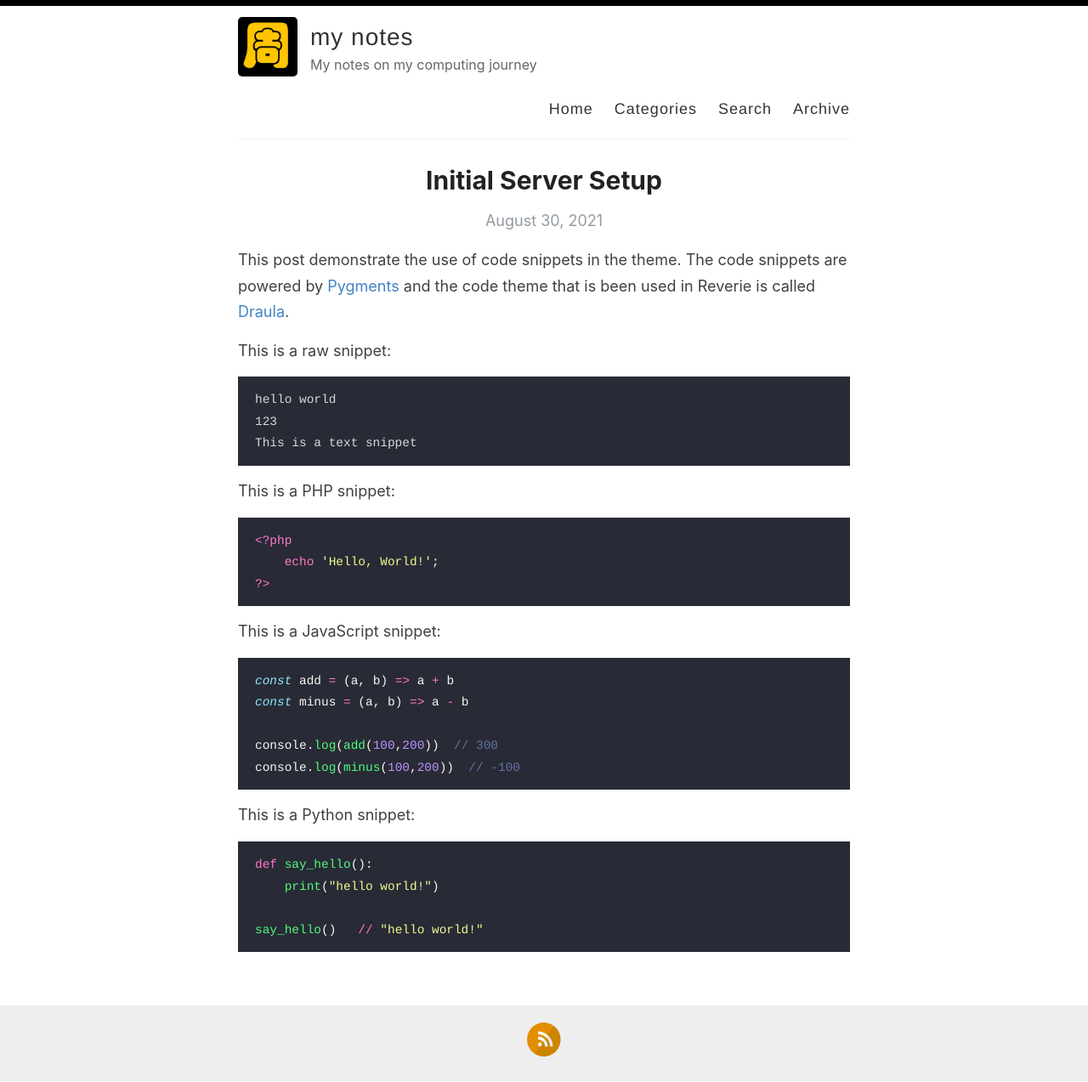
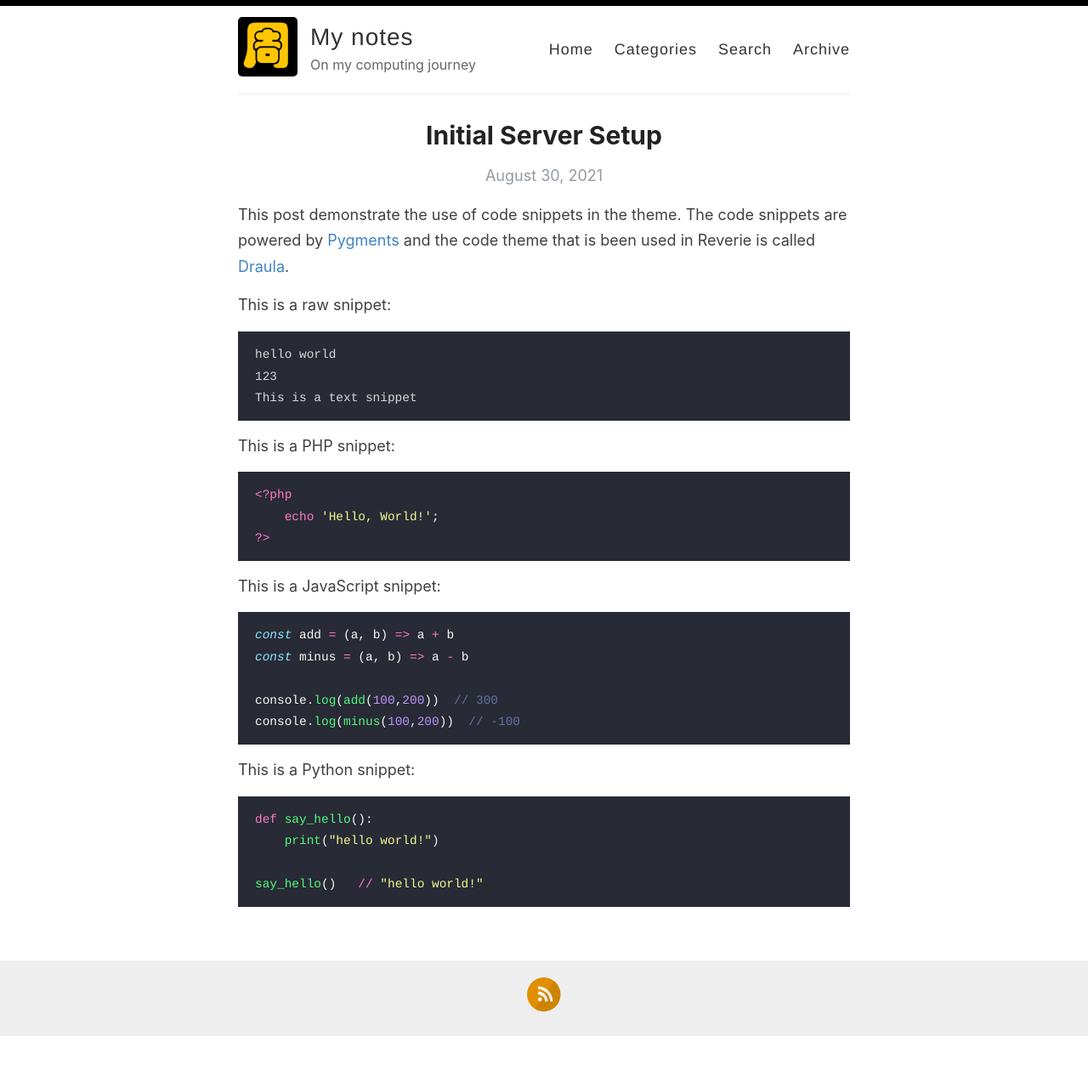
Before and after one commit to mr-chew/mr-chew.github.io, a Jekyll site: the page built from index.html, in a window 1280 px wide. Shown: the whole page at 85% size. Built offline with Jekyll 4.4.1, drawn with Linux system fonts in a browser that asks for light colours; the list of posts is cut into pages by our own code; after the commit the page ends 1219 px from its top, so only the background shows below that.

Commit message:
Update _config.yml

```diff
--- a/_config.yml
+++ b/_config.yml
@@ -3,13 +3,13 @@
 #
 
 # Name of your site (displayed in the header)
-name: my notes
+name: My notes
 
 # Name of the author
 author: Chew
 
 # Short bio or description (displayed in the header)
-description: My notes on my computing journey
+description: On my computing journey
 
 # URL of your avatar or profile pic (you could use your GitHub profile pic)
 avatar: /images/avatar-chew.png
```
